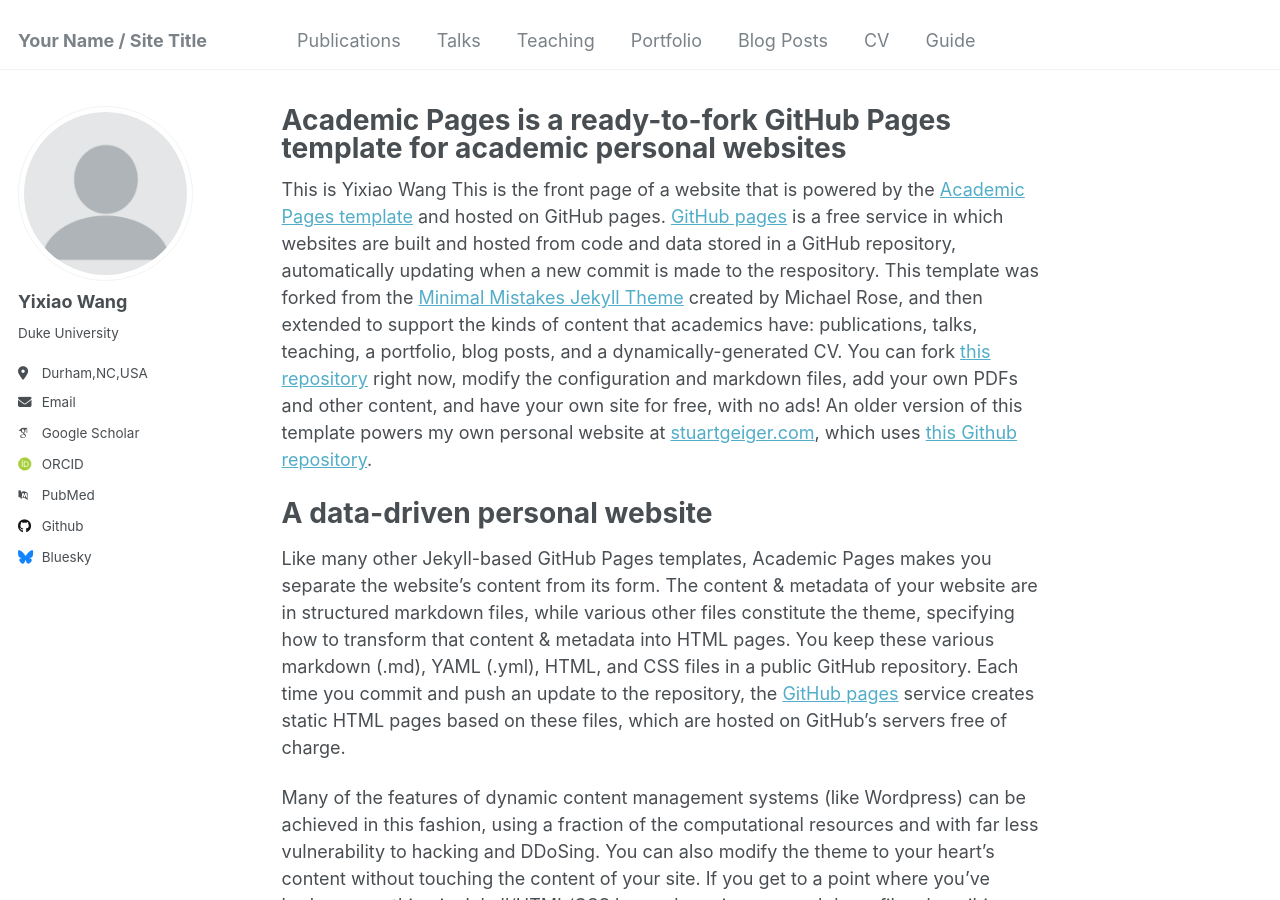
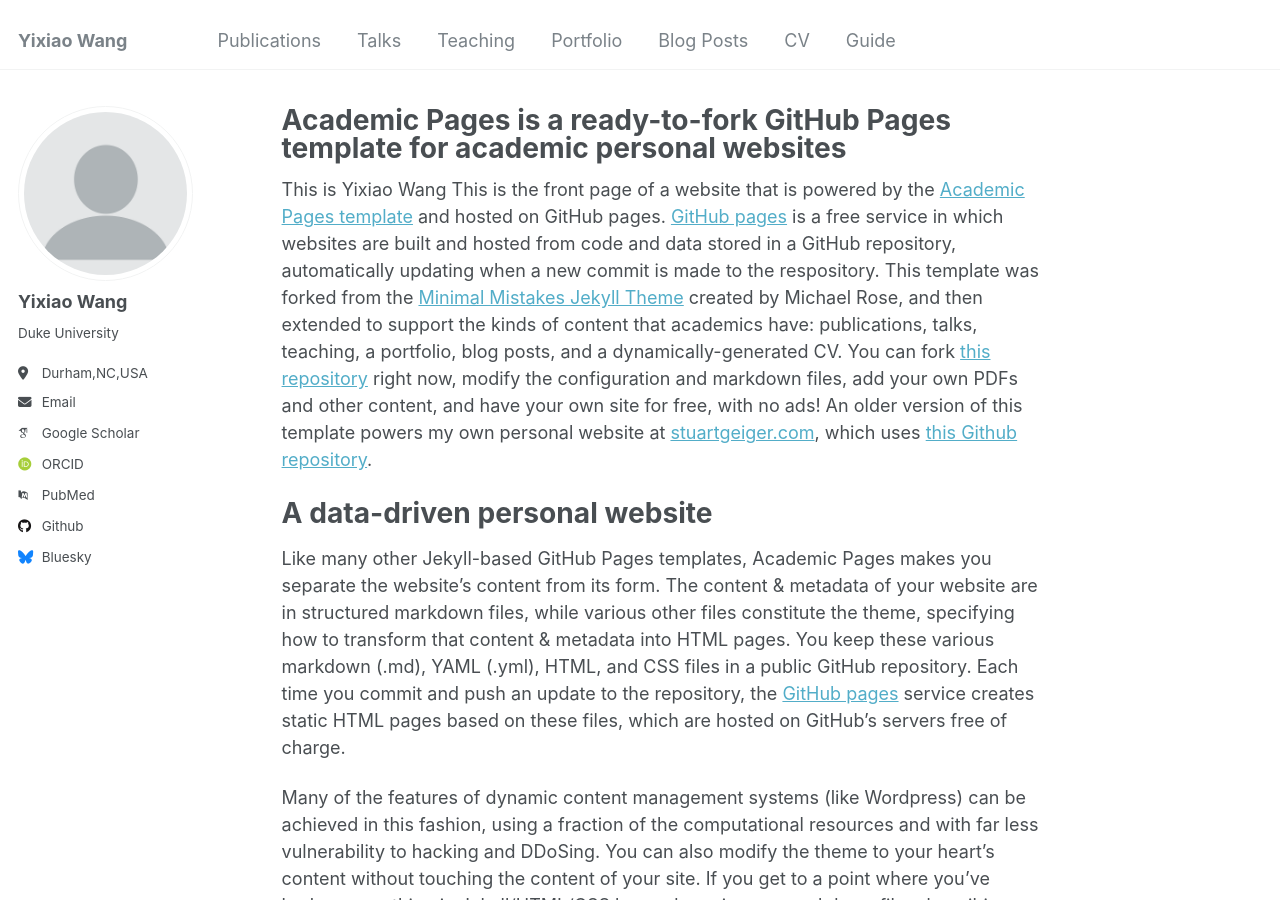
Before and after one commit to Yixiao-Wang-Stats/Yixiao-Wang-Stats.github.io, a Jekyll site: the page built from _pages/about.md, in a window 1280 px wide and 900 px high. Built offline with Jekyll 4.4.1, drawn with Linux system fonts in a browser that asks for light colours; some web fonts are replaced.

Commit message:
Update _config.yml

```diff
--- a/_config.yml
+++ b/_config.yml
@@ -8,7 +8,7 @@
 
 # Basic Site Settings
 locale                   : "en-US"
-title                    : "Your Name / Site Title"
+title                    : "Yixiao Wang"
 title_separator          : "-"
 name                     : &name "Your Name"
 description              : &description "personal description"
```
